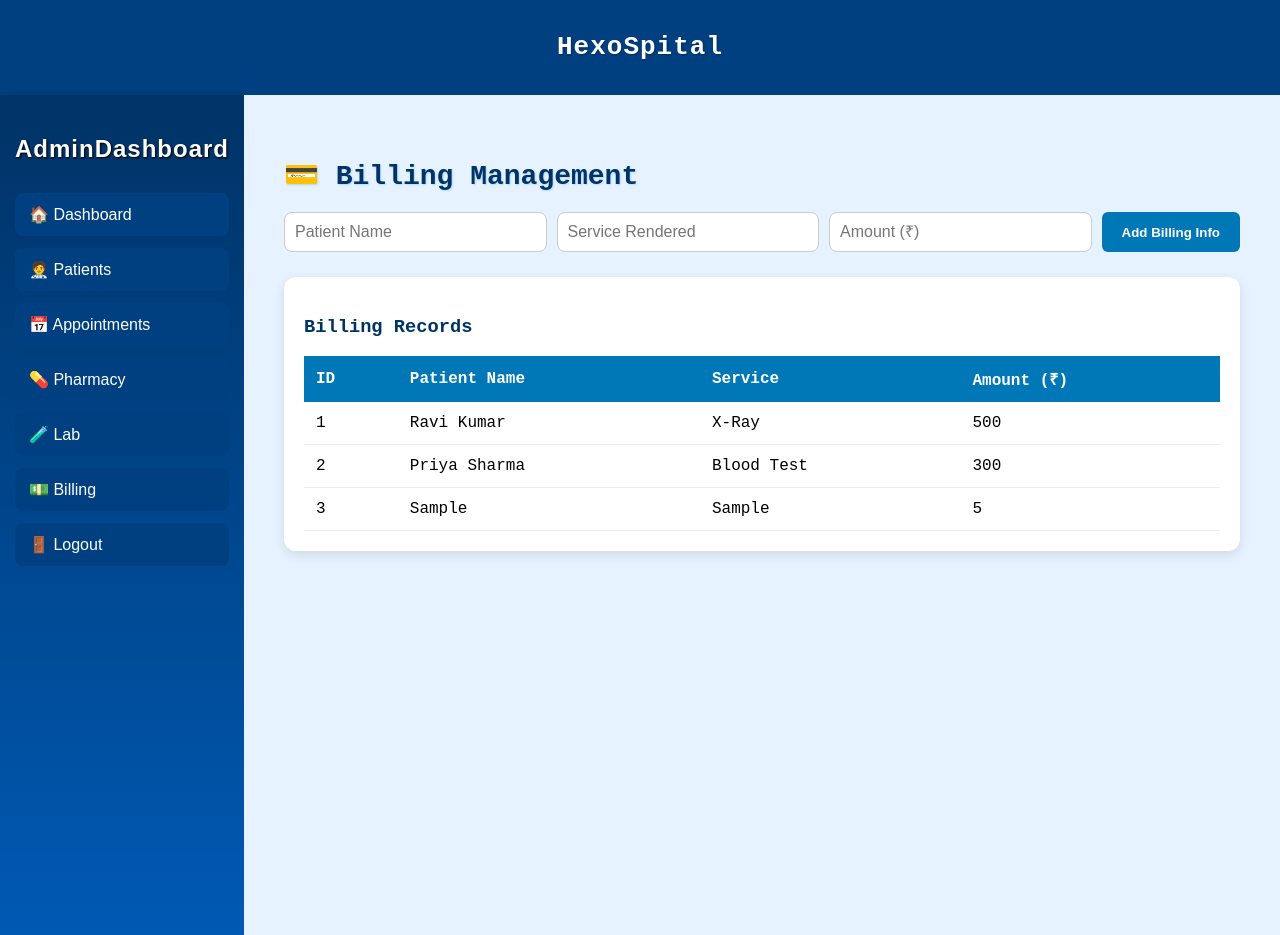
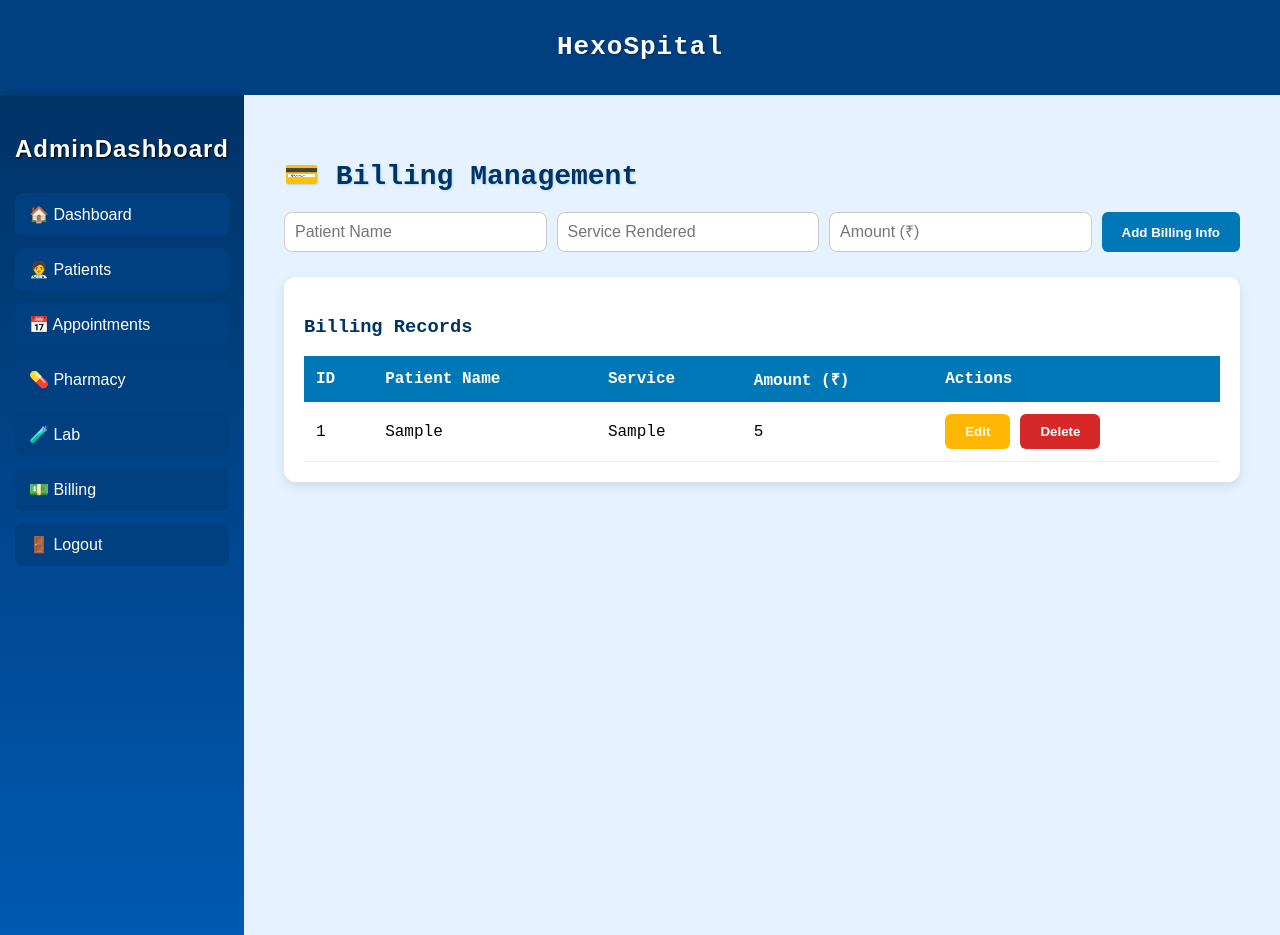
Before and after one commit to jayasakthyasri/Hospital-management-frontend, a React (Create React App) app: page /billing in a window 1280 px wide. Both pictures are taken after typing "Sample", "Sample", "5" into the empty fields and a click on the button "Add Billing Info". Built offline with nearby package versions, Linux system fonts and the light colour scheme.

Commit message:
Added edit/delete functionality with auto ID reindex

```diff
--- a/db.json
+++ b/db.json
@@ -18,6 +18,13 @@
       "password": "jalak",
       "email": "jalak99@gmail.com",
       "role": "doctor"
+    },
+    {
+      "id": "5aad",
+      "username": "shigee",
+      "password": "1234567890",
+      "email": "shigee@gmail.com",
+      "role": "admin"
     }
   ]
 }
--- a/src/pages/BillingPage.js
+++ b/src/pages/BillingPage.js
@@ -1,30 +1,25 @@
-import React, { useState } from "react";
+import React, { useState, useEffect } from "react";
 import Sidebar from "../components/Sidebar";
 import Navbar from "../components/Navbar";
 
 const BillingPage = () => {
-  const [billingData, setBillingData] = useState([
-    {
-      id: 1,
-      patientName: "Ravi Kumar",
-      service: "X-Ray",
-      amount: 500,
-    },
-    {
-      id: 2,
-      patientName: "Priya Sharma",
-      service: "Blood Test",
-      amount: 300,
-    },
-  ]);
-
-  const [nextId, setNextId] = useState(3); // Start from 3 since 1 and 2 already exist
+  const [billingData, setBillingData] = useState(() => {
+    const storedData = localStorage.getItem("billingData");
+    return storedData ? JSON.parse(storedData) : [];
+  });
 
   const [formData, setFormData] = useState({
     patientName: "",
     service: "",
     amount: "",
   });
+
+  const [editingId, setEditingId] = useState(null);
+
+  // Save to localStorage on every update
+  useEffect(() => {
+    localStorage.setItem("billingData", JSON.stringify(billingData));
+  }, [billingData]);
 
   const handleChange = (e) => {
     setFormData((prev) => ({
@@ -35,21 +30,70 @@ const BillingPage = () => {
 
   const handleSubmit = (e) => {
     e.preventDefault();
-    const newEntry = {
-      id: nextId,
+
+    const isDuplicate = billingData.some(
+      (item) =>
+        item.patientName.toLowerCase().trim() === formData.patientName.toLowerCase().trim() &&
+        item.service.toLowerCase().trim() === formData.service.toLowerCase().trim() &&
+        parseFloat(item.amount) === parseFloat(formData.amount) &&
+        item.id !== editingId
+    );
+
+    if (isDuplicate) {
+      alert("Billing entry already exists!");
+      return;
+    }
+
+    const updatedEntry = {
+      id: editingId !== null ? editingId : billingData.length + 1,
       ...formData,
       amount: parseFloat(formData.amount),
     };
-    setBillingData((prev) => [...prev, newEntry]);
-    setNextId((prev) => prev + 1); // Increment ID for next entry
+
+    let updatedData;
+    if (editingId !== null) {
+      updatedData = billingData.map((item) =>
+        item.id === editingId ? updatedEntry : item
+      );
+    } else {
+      updatedData = [...billingData, updatedEntry];
+    }
+
+    // Reassign IDs after add/edit
+    const reindexedData = updatedData.map((item, index) => ({
+      ...item,
+      id: index + 1,
+    }));
+
+    setBillingData(reindexedData);
+    setEditingId(null);
+    setFormData({ patientName: "", service: "", amount: "" });
+  };
+
+  const handleEdit = (entry) => {
+    setFormData({
+      patientName: entry.patientName,
+      service: entry.service,
+      amount: entry.amount,
+    });
+    setEditingId(entry.id);
+  };
+
+  const handleDelete = (id) => {
+    const updatedData = billingData
+      .filter((item) => item.id !== id)
+      .map((item, index) => ({ ...item, id: index + 1 }));
+
+    setBillingData(updatedData);
+    setEditingId(null);
     setFormData({ patientName: "", service: "", amount: "" });
   };
 
   return (
     <>
-    <Navbar/>
+      <Navbar />
       <div style={{ display: 'flex' }}>
-      <Sidebar/>
+        <Sidebar />
         <div style={styles.page}>
           <h2 style={styles.heading}>💳 Billing Management</h2>
 
@@ -81,7 +125,9 @@ const BillingPage = () => {
               required
               style={styles.input}
             />
-        <button type="submit" style={styles.button}>Add Billing Info</button>
+            <button type="submit" style={styles.button}>
+              {editingId !== null ? "Update Billing Info" : "Add Billing Info"}
+            </button>
           </form>
 
           <div style={styles.card}>
@@ -93,6 +139,7 @@ const BillingPage = () => {
                   <th style={styles.th}>Patient Name</th>
                   <th style={styles.th}>Service</th>
                   <th style={styles.th}>Amount (₹)</th>
+                  <th style={styles.th}>Actions</th>
                 </tr>
               </thead>
               <tbody>
@@ -102,6 +149,24 @@ const BillingPage = () => {
                     <td style={styles.td}>{bill.patientName}</td>
                     <td style={styles.td}>{bill.service}</td>
                     <td style={styles.td}>{bill.amount}</td>
+                    <td style={styles.td}>
+                      <button
+                        onClick={() => handleEdit(bill)}
+                        style={{
+                          ...styles.button,
+                          backgroundColor: "#ffb703",
+                          marginRight: "10px",
+                        }}
+                      >
+                        Edit
+                      </button>
+                      <button
+                        onClick={() => handleDelete(bill.id)}
+                        style={{ ...styles.button, backgroundColor: "#d62828" }}
+                      >
+                        Delete
+                      </button>
+                    </td>
                   </tr>
                 ))}
               </tbody>
@@ -115,7 +180,7 @@ const BillingPage = () => {
 
 const styles = {
   page: {
-    width:"100%",
+    width: "100%",
     padding: "40px",
     Height: "100vh",
     backgroundColor: "#e6f2ff",
```
Lines whose indentation alone changed are shown as unchanged.
